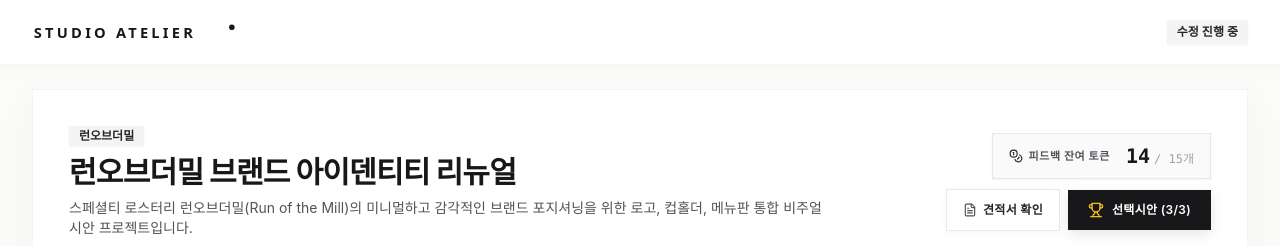
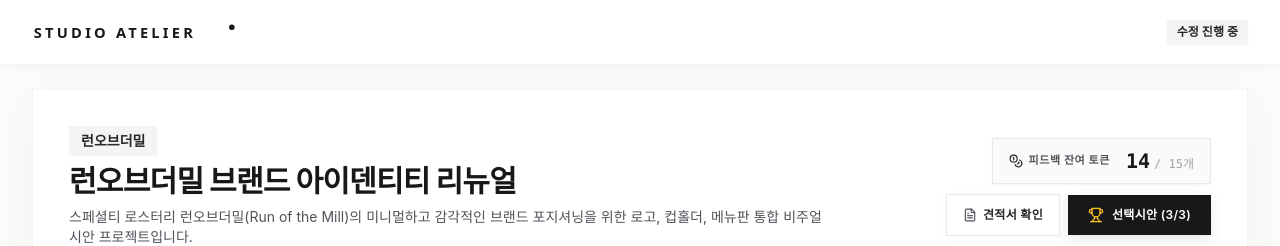
Before and after one commit to shg8813-arch/sianpick, a Next.js app: page /share/runofthemill-sample-2026 in a window 1280 px wide. Shown: the top 246 px of the page. Built offline with nearby package versions, Linux system fonts and the light colour scheme; no server answers; the database is empty; a web font is replaced by a local one.

Commit message:
style: increase company name badge font size by 15% to 14px with expanded padding

```diff
--- a/app/share/[shareToken]/page.tsx
+++ b/app/share/[shareToken]/page.tsx
@@ -261,7 +261,7 @@
             <div className="space-y-2">
               <div className="flex items-center gap-2 flex-wrap">
                 {project.companyName && (
-                  <span className="text-xs font-semibold text-zinc-800 bg-zinc-100 px-2.5 py-0.5 shadow-sm">
+                  <span className="text-[14px] font-semibold text-zinc-800 bg-zinc-100 px-3 py-1 shadow-sm">
                     {project.companyName}
                   </span>
                 )}
--- a/app/share/[shareToken]/summary/page.tsx
+++ b/app/share/[shareToken]/summary/page.tsx
@@ -121,7 +121,7 @@
           <div className="flex flex-col lg:flex-row lg:items-center justify-between gap-6">
             <div className="space-y-2">
               <div className="flex items-center gap-2">
-                <span className="text-xs font-semibold text-zinc-800 bg-zinc-100 px-2.5 py-0.5 shadow-sm">
+                <span className="text-[14px] font-semibold text-zinc-800 bg-zinc-100 px-3 py-1 shadow-sm">
                   {project.companyName || '고객사'}
                 </span>
                 <span className="text-xs text-zinc-500 font-normal">
```
